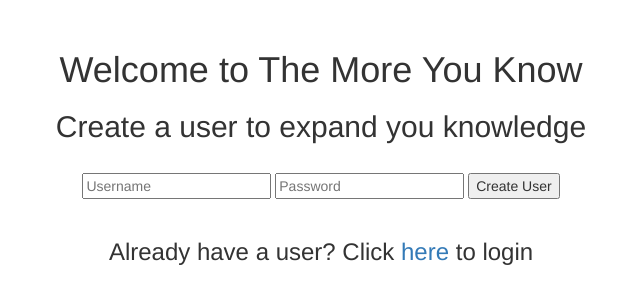
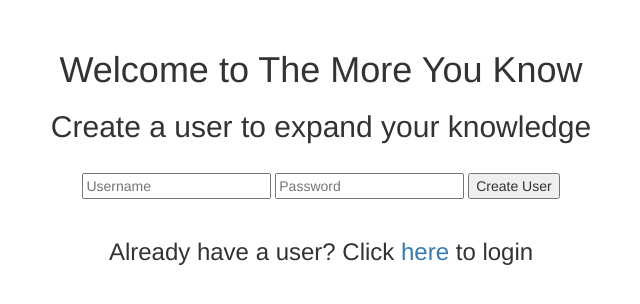
Before and after one commit to CamillaVoss/PHP-Login-System, a PHP site: page /createuser.php in a window 1280 px wide. Shown: the top 304 px of the page, without its empty margins (319-959 px from the left). Run offline with PHP 8.4, Linux system fonts and the light colour scheme; data that the repository does not hold is empty.

Commit message:
Fucking spelling error

```diff
--- a/createuser.php
+++ b/createuser.php
@@ -54,7 +54,7 @@
 	</head>
 	<body style="margin: 50px auto; text-align: center;">
 		<h1>Welcome to The More You Know</h1>
-		<h2>Create a user to expand you knowledge</h2>
+		<h2>Create a user to expand your knowledge</h2>
 		</br>
 		<?php
 			if ($exists) {
--- a/index.php
+++ b/index.php
@@ -48,7 +48,7 @@
 	<body style="margin: 50px auto; text-align: center;">
 
 	<h1>Welcome to The More You Know</h1>
-	<h2>Login to expand you knowledge</h2>
+	<h2>Login to expand your knowledge</h2>
 	</br>
 	</br>
 	<?php
```
